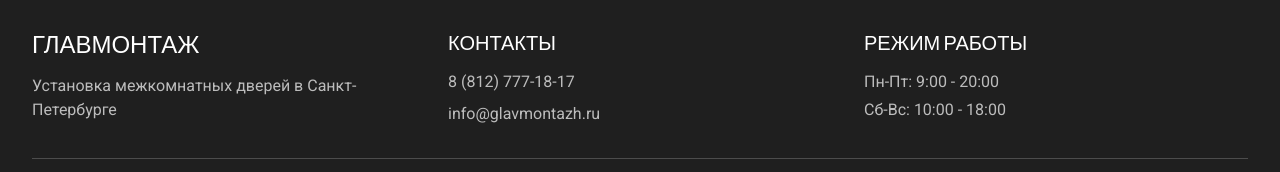
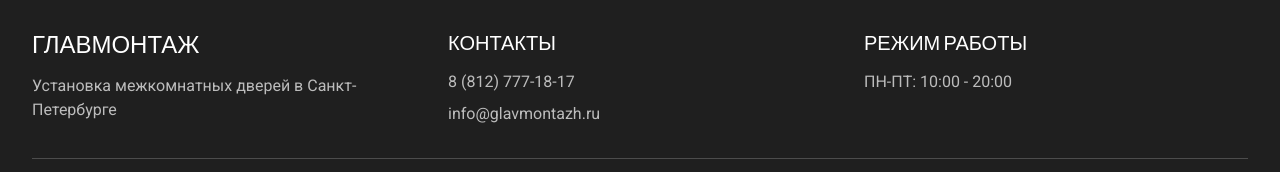
Before and after one commit to pr-poehali-dev/profmontazh-landing, a React (Vite) app: page / in a window 1280 px wide. Shown: the part 10239-10411 px from the top of the page. Built offline with nearby package versions, Linux system fonts and the light colour scheme.

Commit message:
Изменение графика работы организации

```diff
--- a/src/pages/Index.tsx
+++ b/src/pages/Index.tsx
@@ -758,8 +758,7 @@ const Index = () => {
             <div>
               <h4 className="font-heading text-xl mb-3">РЕЖИМ РАБОТЫ</h4>
               <div className="space-y-1 text-white/70">
-                <p>Пн-Пт: 9:00 - 20:00</p>
-                <p>Сб-Вс: 10:00 - 18:00</p>
+                <p>ПН-ПТ: 10:00 - 20:00</p>
               </div>
             </div>
           </div>
```
